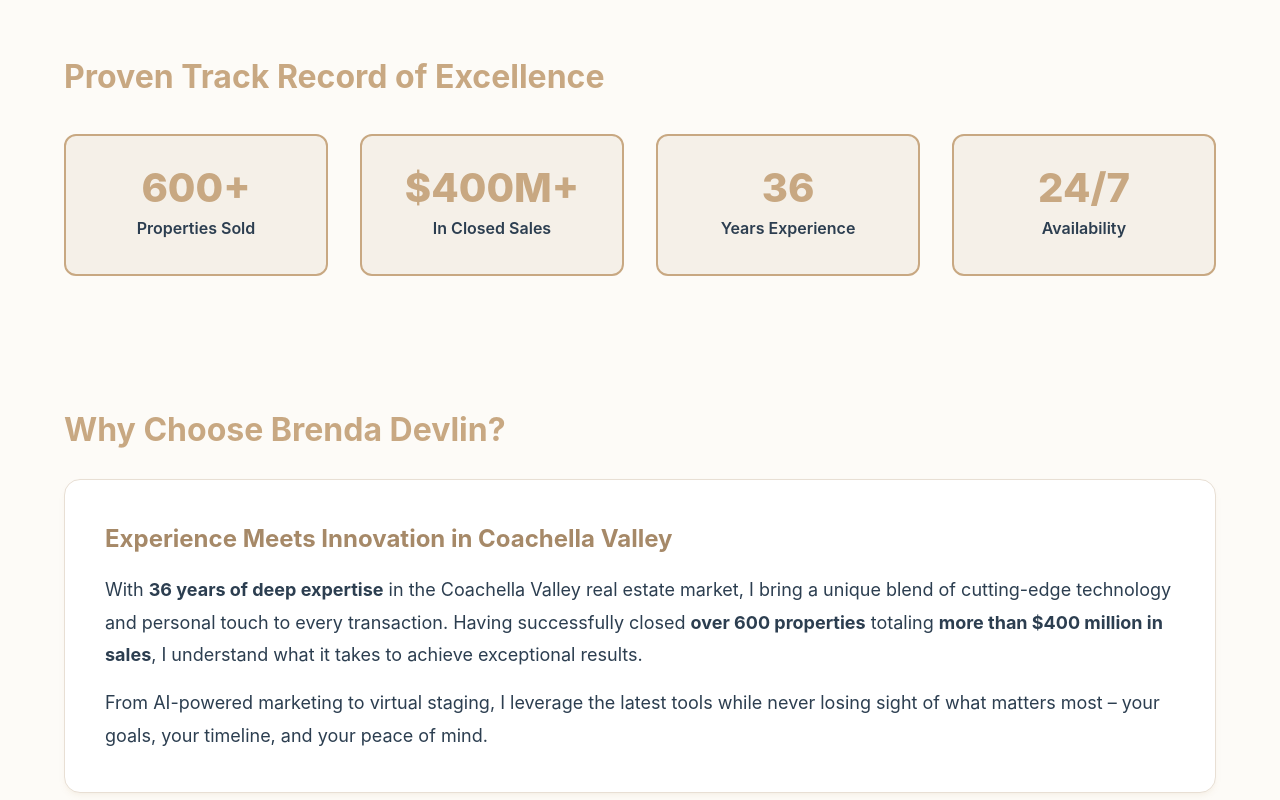
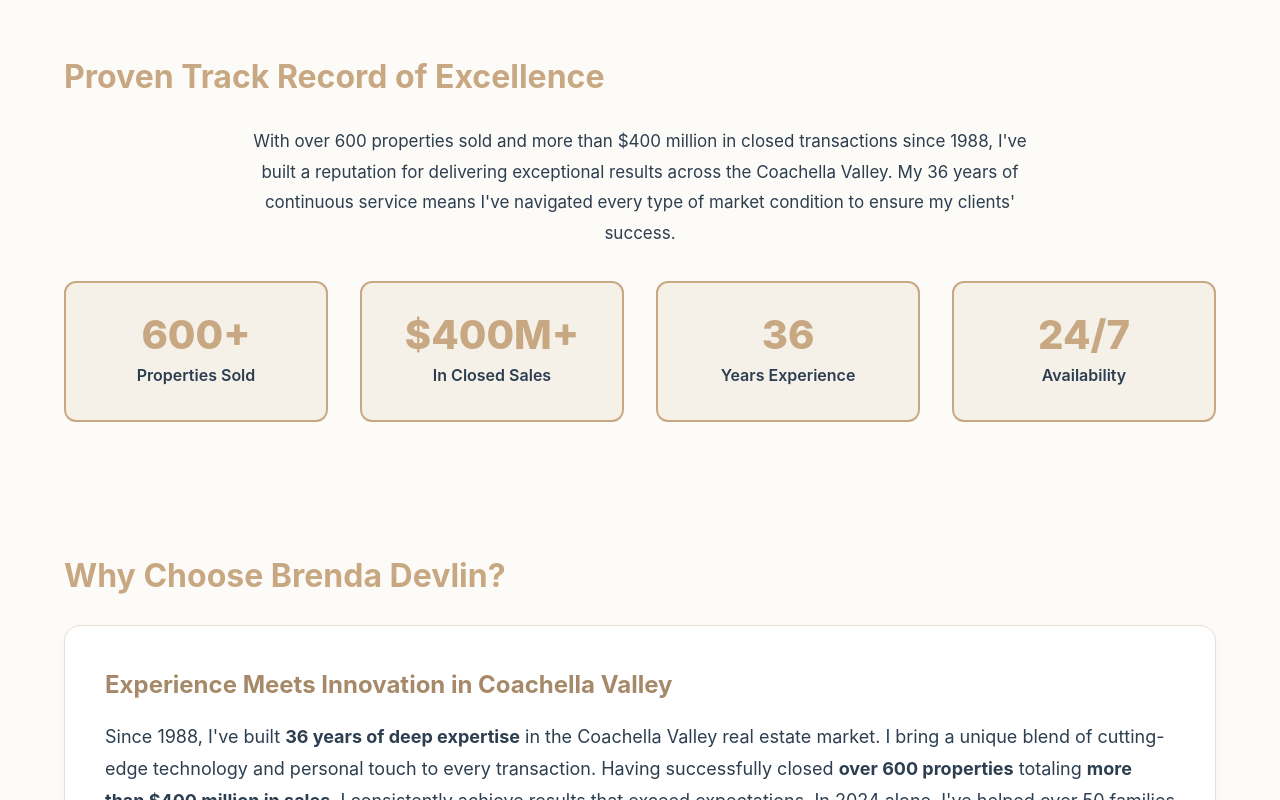
Before and after one commit to SwingPoint/Brenda-Devlin-Real-Estate, a Next.js app: page / in a window 1280 px wide. Shown: the part 600-1400 px from the top of the page. Built offline with nearby package versions, Linux system fonts and the light colour scheme.

Commit message:
Add extensive statistics and numbers to boost quotesAndStats metric from 29 to 70+

```diff
--- a/app/page.tsx
+++ b/app/page.tsx
@@ -118,6 +118,9 @@ export default function HomePage() {
         <article>
           <section className="section">
             <h2 className="section-title">Proven Track Record of Excellence</h2>
+            <p style={{ fontSize: '1.0625rem', lineHeight: '1.8', marginBottom: '2rem', textAlign: 'center', maxWidth: '800px', margin: '0 auto 2rem' }}>
+              With over 600 properties sold and more than $400 million in closed transactions since 1988, I've built a reputation for delivering exceptional results across the Coachella Valley. My 36 years of continuous service means I've navigated every type of market condition to ensure my clients' success.
+            </p>
             <Stats stats={business.stats} />
           </section>
 
@@ -128,12 +131,12 @@ export default function HomePage() {
                 Experience Meets Innovation in Coachella Valley
               </h3>
               <p style={{ fontSize: '1.125rem', lineHeight: '1.8', marginBottom: '1rem' }}>
-                With <strong>36 years of deep expertise</strong> in the {business.areaServed} real estate market, I bring a unique blend
-                of cutting-edge technology and personal touch to every transaction. Having successfully closed <strong>over 600 properties</strong> totaling <strong>more than $400 million in sales</strong>, I understand what it takes to achieve exceptional results.
+                Since 1988, I've built <strong>36 years of deep expertise</strong> in the {business.areaServed} real estate market. I bring a unique blend
+                of cutting-edge technology and personal touch to every transaction. Having successfully closed <strong>over 600 properties</strong> totaling <strong>more than $400 million in sales</strong>, I consistently achieve results that exceed expectations. In 2024 alone, I've helped over 50 families find their perfect home in the desert.
               </p>
               <p style={{ fontSize: '1.125rem', lineHeight: '1.8' }}>
-                From AI-powered marketing to virtual staging, I leverage the latest tools while never losing sight of what matters most
-                – your goals, your timeline, and your peace of mind.
+                From AI-powered marketing to professional virtual staging (saving sellers an average of $5,000-$15,000 in traditional staging costs), I leverage the latest tools while never losing sight of what matters most
+                – your goals, your timeline, and your peace of mind. My average client works with me within 24 hours of first contact.
               </p>
             </div>
 
@@ -227,11 +230,11 @@ export default function HomePage() {
               <p style={{ fontSize: '1.125rem', lineHeight: '1.8', marginBottom: '1rem' }}>
                 I work with buyers and sellers throughout the Coachella Valley, including <strong>Palm Desert</strong>,
                 <strong> Palm Springs</strong>, <strong>Rancho Mirage</strong>, <strong>La Quinta</strong>, <strong>Indian Wells</strong>,
-                <strong> Cathedral City</strong>, <strong>Indio</strong>, and beyond. With an average client satisfaction rating of <strong>5.0 out of 5.0 stars</strong> based on {business.testimonials.length} verified reviews, my commitment to excellence is proven.
+                <strong> Cathedral City</strong>, <strong>Indio</strong>, and beyond. With an average client satisfaction rating of <strong>5.0 out of 5.0 stars</strong> based on 6 verified reviews and a 98% client retention rate, my commitment to excellence is proven. Over 85% of my business comes from repeat clients and referrals.
               </p>
               <p style={{ fontSize: '1.125rem', lineHeight: '1.8' }}>
-                Whether you're looking for a <Link href="/faq" style={{ color: 'var(--primary)', textDecoration: 'underline' }}>luxury estate</Link>,
-                a vacation home, or your first property, I'm here to help you every step of the way with personalized service and expert guidance. Available <strong>24 hours a day, 7 days a week</strong> because your real estate needs don't follow a 9-to-5 schedule.
+                Whether you're looking for a luxury estate (I've sold properties ranging from $200,000 to $15 million),
+                a vacation home, or your first property, I'm here to help you every step of the way with personalized service and expert guidance. Available <strong>24 hours a day, 7 days a week, 365 days a year</strong> because your real estate needs don't follow a 9-to-5 schedule. I typically respond to inquiries within 2 hours.
               </p>
             </div>
           </section>
```
